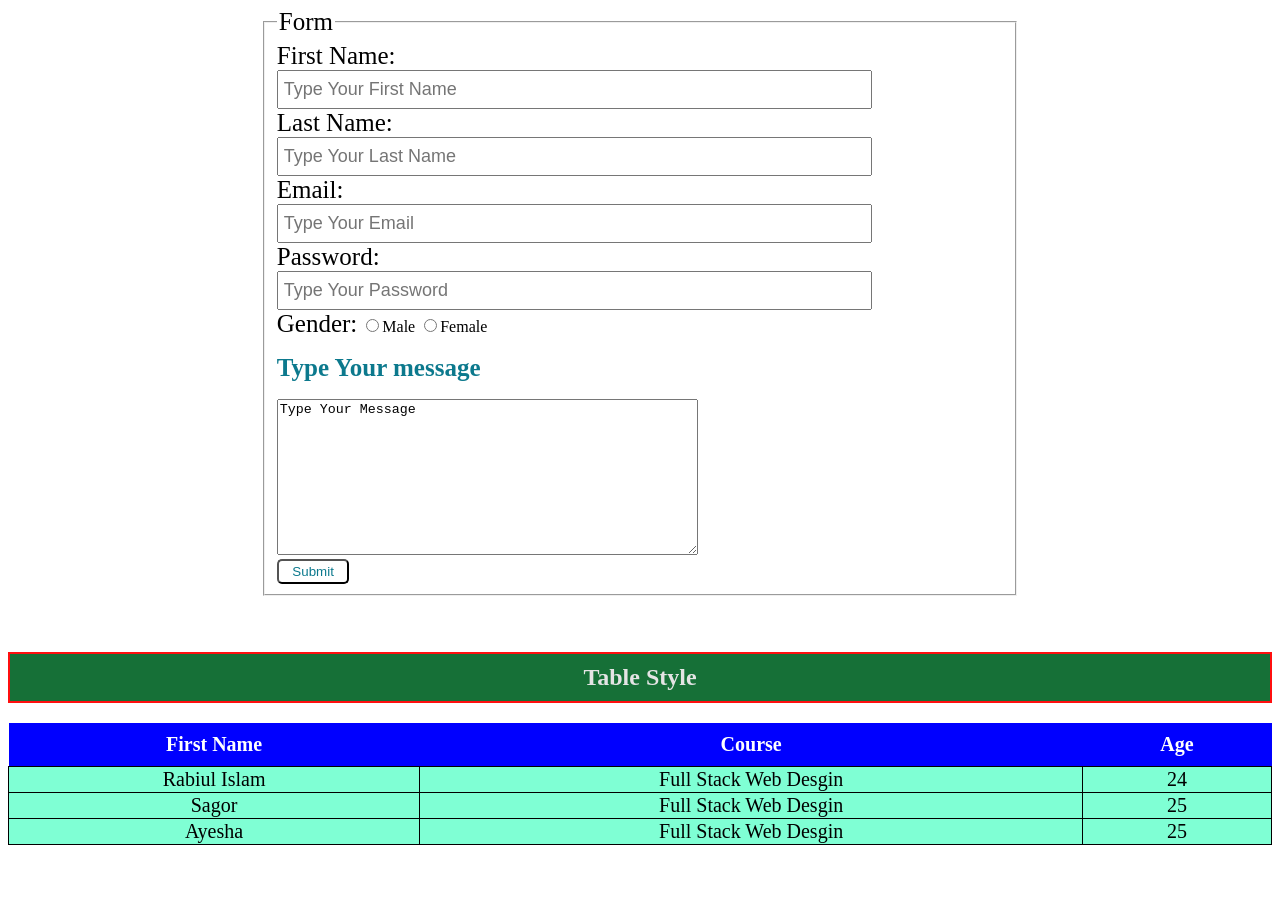
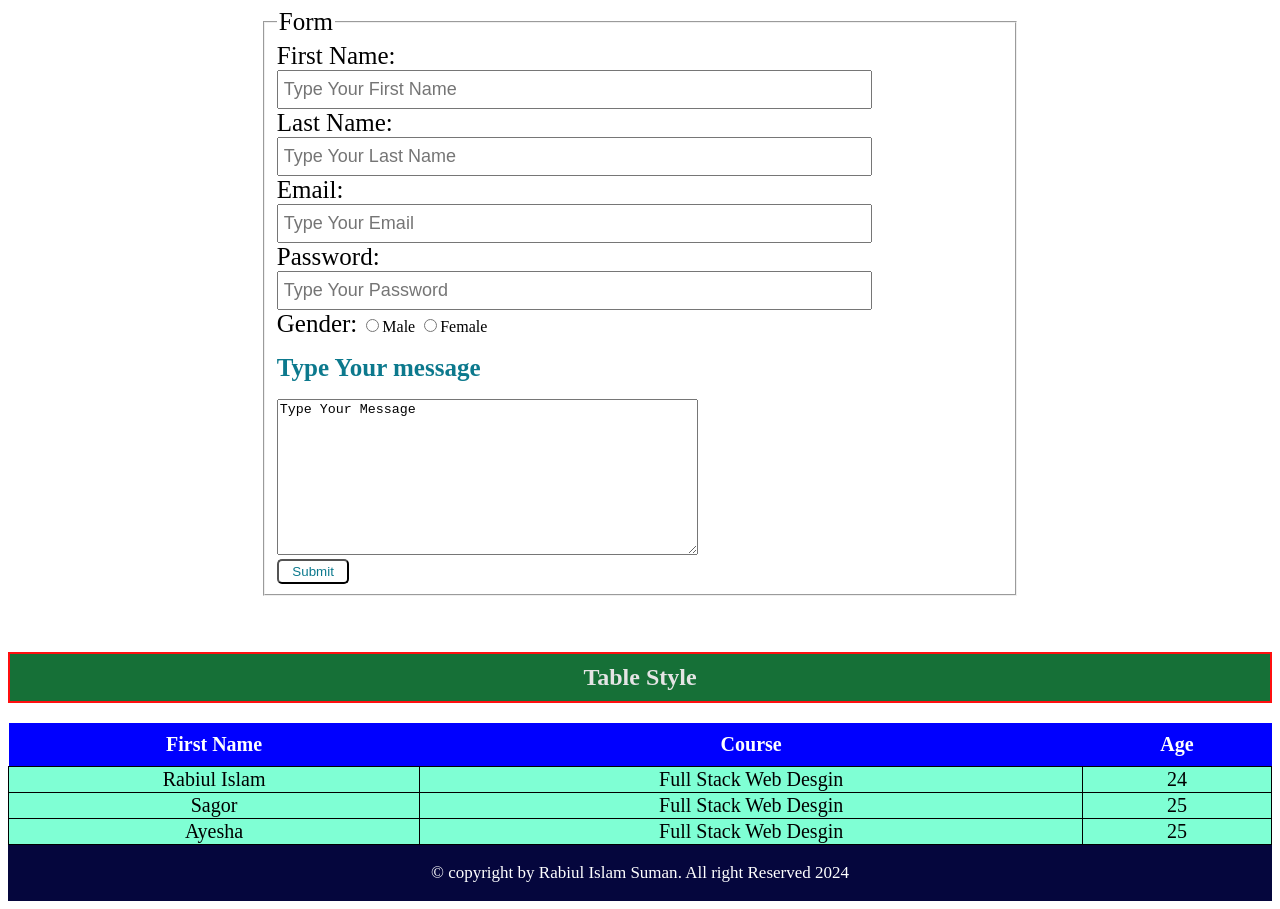
Before and after one commit to rabiulislam4742/form-and-table, a plain HTML site: page index.html in a window 1280 px wide. Drawn offline with Linux system fonts and the light colour scheme.

Commit message:
Update style.css

```diff
--- a/style.css
+++ b/style.css
@@ -67,7 +67,7 @@ table th{
     font-size: 17px;
     color: #ffffff
 }
-.fotter{
+.footer{
     background-color: #05063D;
     margin-top: 0px;
     padding: 1px 0px
```
